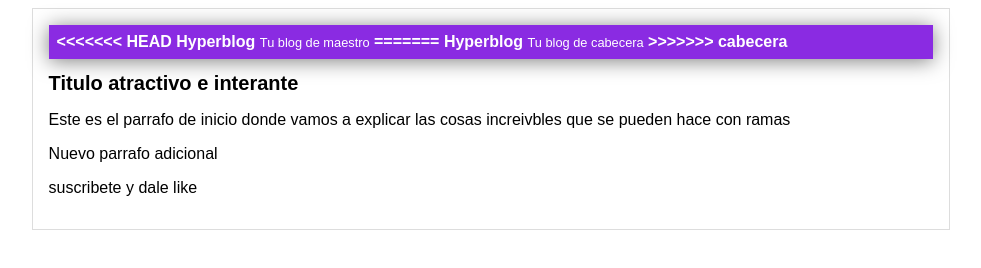
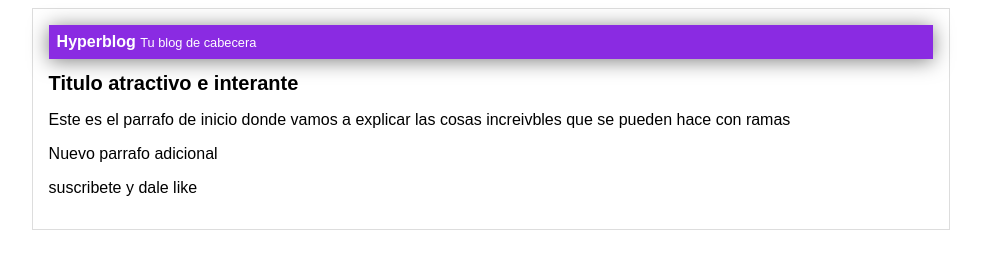
Before and after one commit to Paco1496/Hyperblog, a plain HTML site: page index.html in a window 1280 px wide. Shown: the whole page, without its empty margins (149-1130 px from the left). Drawn offline with Linux system fonts and the light colour scheme.

Commit message:
Solucione el conflicto de las ramas al fucionar

```diff
--- a/css/estilos.css
+++ b/css/estilos.css
@@ -1,11 +1,7 @@
 body {
     text-align: center;
     font-family: "Arial";
-<<<<<<< HEAD
     background-color: white;
-=======
-    background-color: red;
->>>>>>> cabecera
 }
 
 #container {
--- a/index.html
+++ b/index.html
@@ -11,11 +11,7 @@
 <body>
     <div id="container">
         <div id="cabecera">
-<<<<<<< HEAD
-            Hyperblog <span id="tagline">Tu blog de maestro</span>
-=======
             Hyperblog <span id="tagline">Tu blog de cabecera</span>
->>>>>>> cabecera
         </div>
         <div id="post">
             <h1>Titulo atractivo e interante</h1>
```
